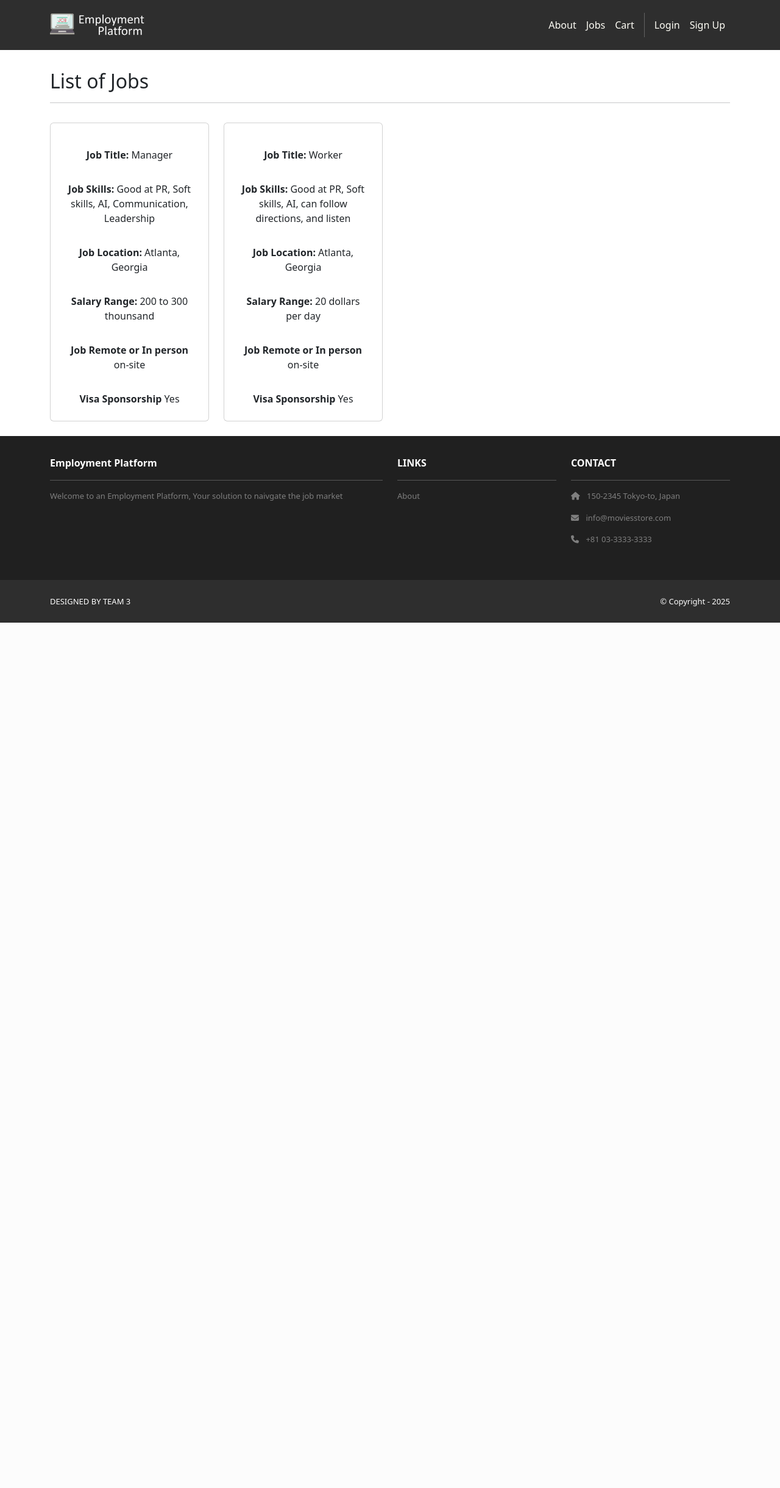
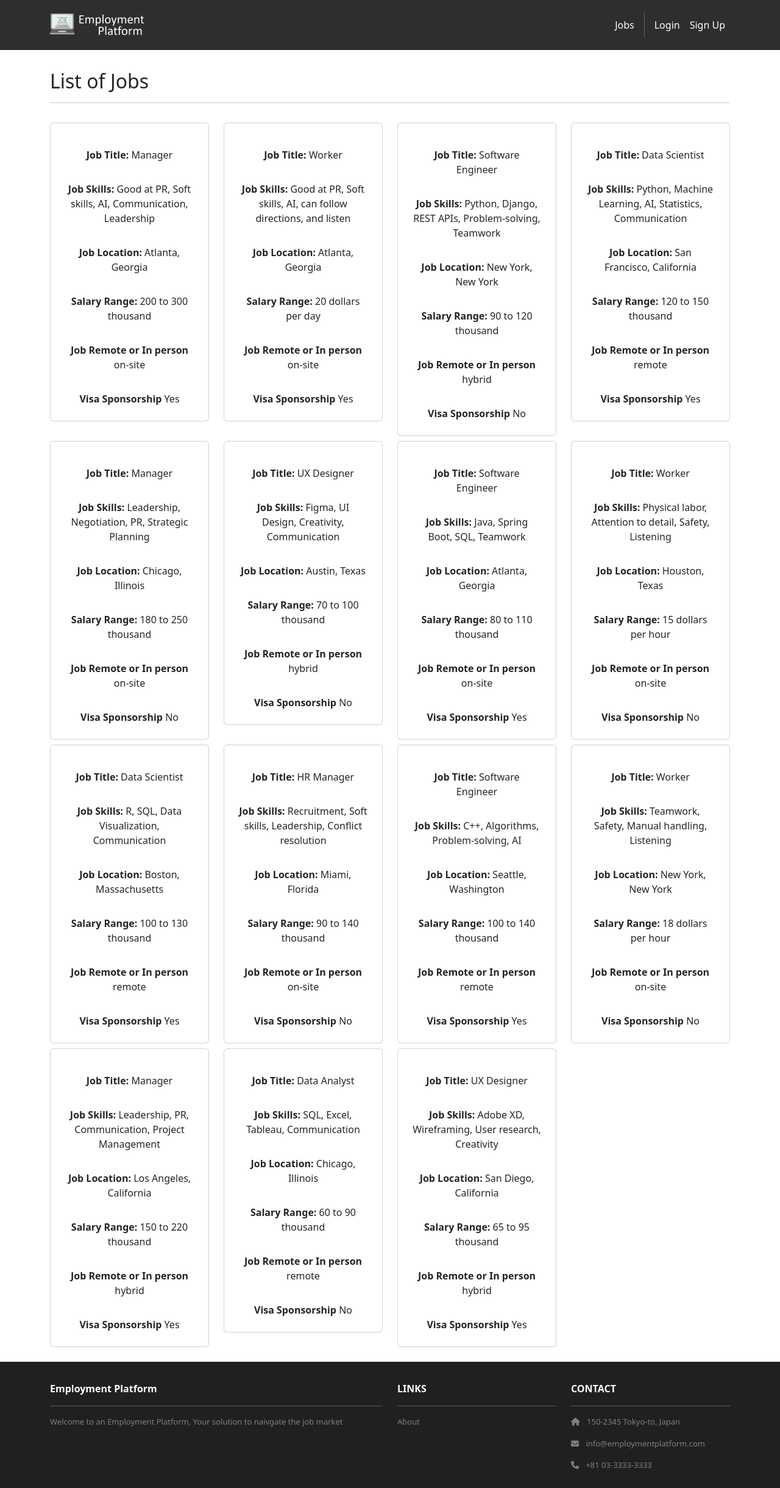
Before and after one commit to JONGFS/CS2340---EmploymentPlatform, a Django app: page /jobs/ in a window 1280 px wide. Shown: the top 2440 px of the page at 61% size. Before the commit the page ends 1021 px from the top, so only its background shows below. Run offline with Django 5.2, Linux system fonts and the light colour scheme; some libraries are stand-ins or nearby versions.

Commit message:
add dummy job data

```diff
--- a/moviesstore/jobs/views.py
+++ b/moviesstore/jobs/views.py
@@ -1,22 +1,142 @@
 from django.shortcuts import render
 
 jobs = [
+    {
+        'id': 1, "Title": "Manager",
+        "Skills": "Good at PR, Soft skills, AI, Communication, Leadership",
+        "Location": "Atlanta, Georgia",
+        "SalaryRange": "200 to 300 thousand",
+        "remote": "on-site",
+        "visasponsorship": "Yes"
+    },
 
- {
+    {
+        'id': 2, "Title": "Worker",
+        "Skills": "Good at PR, Soft skills, AI, can follow directions, and listen",
+        "Location": "Atlanta, Georgia",
+        "SalaryRange": "20 dollars per day",
+        "remote": "on-site",
+        "visasponsorship": "Yes"
+    },
 
-     'id': 1, "Title": "Manager", "Skills": "Good at PR, Soft skills, AI, Communication, Leadership",
-     "Location": "Atlanta, Georgia", "SalaryRange": "200 to 300 thounsand", "remote": "on-site",  "visasponsorship": "Yes"
+    {
+        'id': 3, "Title": "Software Engineer",
+        "Skills": "Python, Django, REST APIs, Problem-solving, Teamwork",
+        "Location": "New York, New York",
+        "SalaryRange": "90 to 120 thousand",
+        "remote": "hybrid",
+        "visasponsorship": "No"
+    },
 
- },
+    {
+        'id': 4, "Title": "Data Scientist",
+        "Skills": "Python, Machine Learning, AI, Statistics, Communication",
+        "Location": "San Francisco, California",
+        "SalaryRange": "120 to 150 thousand",
+        "remote": "remote",
+        "visasponsorship": "Yes"
+    },
 
+    {
+        'id': 5, "Title": "Manager",
+        "Skills": "Leadership, Negotiation, PR, Strategic Planning",
+        "Location": "Chicago, Illinois",
+        "SalaryRange": "180 to 250 thousand",
+        "remote": "on-site",
+        "visasponsorship": "No"
+    },
 
- {
-     'id': 2, "Title": "Worker", "Skills": "Good at PR, Soft skills, AI, can follow directions, and listen",
-     "Location": "Atlanta, Georgia", "SalaryRange": "20 dollars per day", "remote": "on-site",  "visasponsorship": "Yes"
+    {
+        'id': 6, "Title": "UX Designer",
+        "Skills": "Figma, UI Design, Creativity, Communication",
+        "Location": "Austin, Texas",
+        "SalaryRange": "70 to 100 thousand",
+        "remote": "hybrid",
+        "visasponsorship": "No"
+    },
 
- },
+    {
+        'id': 7, "Title": "Software Engineer",
+        "Skills": "Java, Spring Boot, SQL, Teamwork",
+        "Location": "Atlanta, Georgia",
+        "SalaryRange": "80 to 110 thousand",
+        "remote": "on-site",
+        "visasponsorship": "Yes"
+    },
 
+    {
+        'id': 8, "Title": "Worker",
+        "Skills": "Physical labor, Attention to detail, Safety, Listening",
+        "Location": "Houston, Texas",
+        "SalaryRange": "15 dollars per hour",
+        "remote": "on-site",
+        "visasponsorship": "No"
+    },
+
+    {
+        'id': 9, "Title": "Data Scientist",
+        "Skills": "R, SQL, Data Visualization, Communication",
+        "Location": "Boston, Massachusetts",
+        "SalaryRange": "100 to 130 thousand",
+        "remote": "remote",
+        "visasponsorship": "Yes"
+    },
+
+    {
+        'id': 10, "Title": "HR Manager",
+        "Skills": "Recruitment, Soft skills, Leadership, Conflict resolution",
+        "Location": "Miami, Florida",
+        "SalaryRange": "90 to 140 thousand",
+        "remote": "on-site",
+        "visasponsorship": "No"
+    },
+
+    {
+        'id': 11, "Title": "Software Engineer",
+        "Skills": "C++, Algorithms, Problem-solving, AI",
+        "Location": "Seattle, Washington",
+        "SalaryRange": "100 to 140 thousand",
+        "remote": "remote",
+        "visasponsorship": "Yes"
+    },
+
+    {
+        'id': 12, "Title": "Worker",
+        "Skills": "Teamwork, Safety, Manual handling, Listening",
+        "Location": "New York, New York",
+        "SalaryRange": "18 dollars per hour",
+        "remote": "on-site",
+        "visasponsorship": "No"
+    },
+
+    {
+        'id': 13, "Title": "Manager",
+        "Skills": "Leadership, PR, Communication, Project Management",
+        "Location": "Los Angeles, California",
+        "SalaryRange": "150 to 220 thousand",
+        "remote": "hybrid",
+        "visasponsorship": "Yes"
+    },
+
+    {
+        'id': 14, "Title": "Data Analyst",
+        "Skills": "SQL, Excel, Tableau, Communication",
+        "Location": "Chicago, Illinois",
+        "SalaryRange": "60 to 90 thousand",
+        "remote": "remote",
+        "visasponsorship": "No"
+    },
+
+    {
+        'id': 15, "Title": "UX Designer",
+        "Skills": "Adobe XD, Wireframing, User research, Creativity",
+        "Location": "San Diego, California",
+        "SalaryRange": "65 to 95 thousand",
+        "remote": "hybrid",
+        "visasponsorship": "Yes"
+    },
 ]
+
 def index(request):
     template_data = {}
     template_data["title"] = 'Jobs'
--- a/moviesstore/moviesstore/templates/base.html
+++ b/moviesstore/moviesstore/templates/base.html
@@ -24,11 +24,11 @@
         </button>
         <div class="collapse navbar-collapse" id="navbarNavAltMarkup">
           <div class="navbar-nav ms-auto navbar-ml">
-            <a class="nav-link" href="{% url 'home.about' %}">About</a>
+            <!--<a class="nav-link" href="{% url 'home.about' %}">About</a>  -->
             <!--<a class="nav-link" href="{% url 'movies.index' %}">Movies</a> --->
             <a class="nav-link" href="{% url 'jobs.index' %}">Jobs</a>
 
-            <a class="nav-link" href="{% url 'cart.index' %}">Cart</a>
+            <!--<a class="nav-link" href="{% url 'cart.index' %}">Cart</a> -->
             <div class="vr bg-white mx-2 d-none d-lg-block"></div>
             {% if user.is_authenticated %}
             <a class="nav-link" href="{% url 'accounts.orders' %}">Orders</a>
@@ -66,7 +66,7 @@
             <b>CONTACT</b>
             <hr />
             <p><i class="fas fa-home me-2"></i> 150-2345 Tokyo-to, Japan</p>
-            <p><i class="fas fa-envelope me-2"></i> info@moviesstore.com</p>
+            <p><i class="fas fa-envelope me-2"></i> info@employmentplatform.com</p>
             <p><i class="fas fa-phone me-2"></i> +81 03-3333-3333</p>
           </div>
         </div>
```
